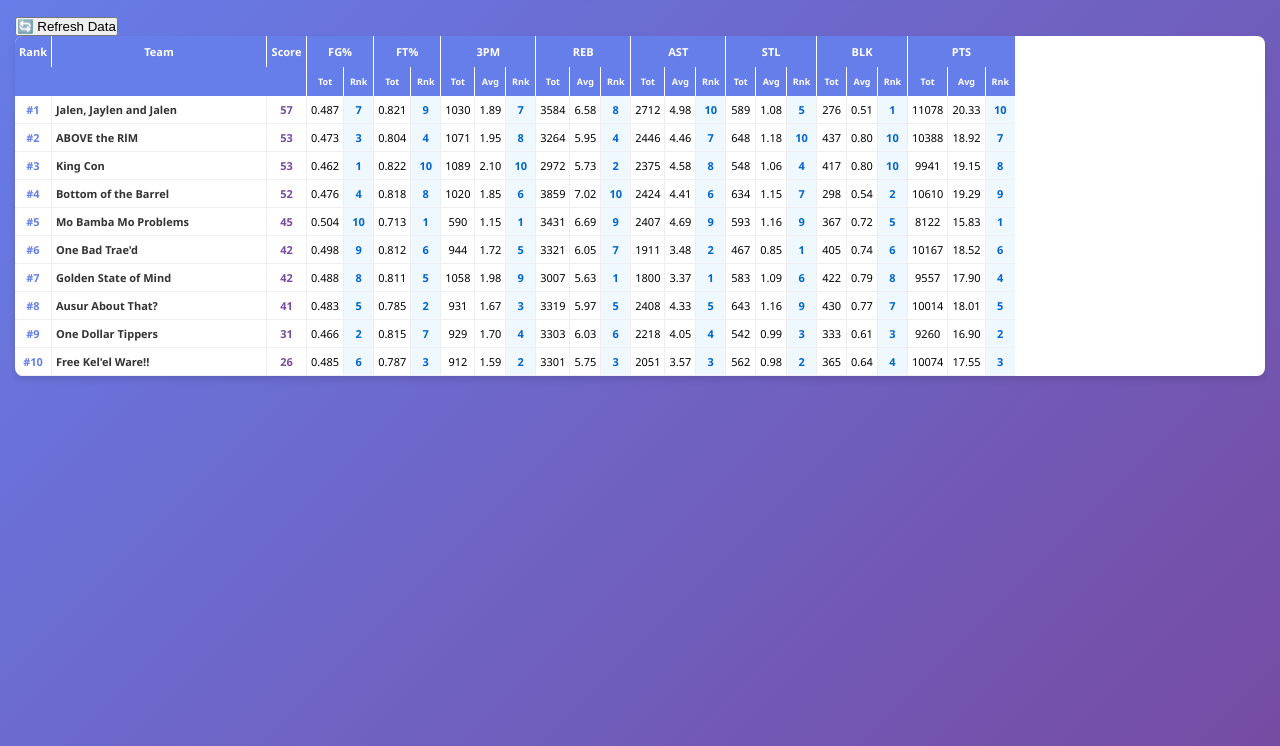
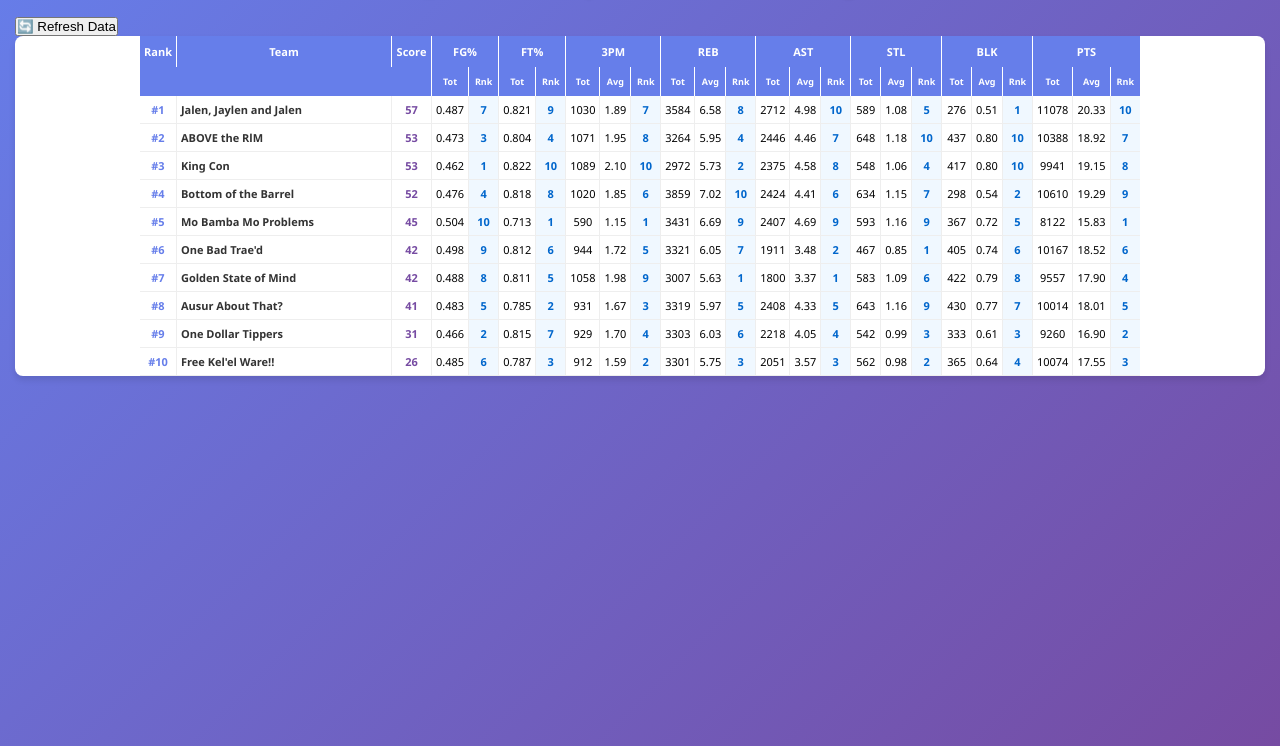
Before and after one commit to albertclu/fantasy-basketball-rankings, a plain HTML site: page index.html in a window 1280 px wide. Shown: the part 54-800 px from the top of the page. Drawn offline with Linux system fonts and the light colour scheme.

Commit message:
Update index.html

```diff
--- a/index.html
+++ b/index.html
@@ -33,16 +33,19 @@
                 }
 
                 .results {
-                              background: white;
-                              border-radius: 8px;
-                              overflow: auto;
-                              box-shadow: 0 4px 6px rgba(0, 0, 0, 0.1);
+                  background: white;
+                  border-radius: 8px;
+                  overflow: auto;
+                  box-shadow: 0 4px 6px rgba(0, 0, 0, 0.1);
+                  display: flex;
+                  justify-content: center;
                 }
 
                 table {
                               width: 1000px;
                               border-collapse: collapse;
                               font-size: 11px;
+                              margin: 0;
 
 
                       button {
```
